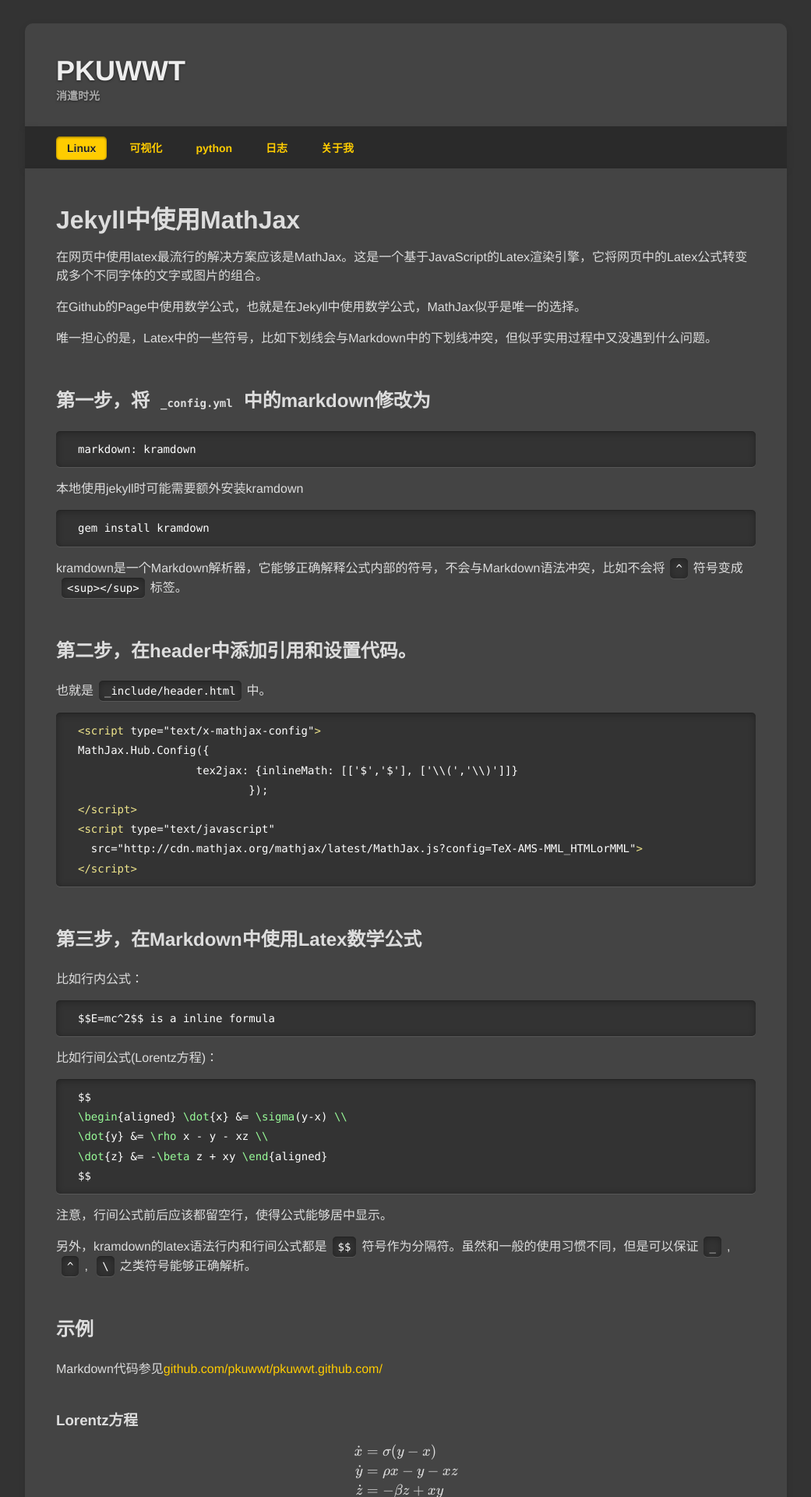
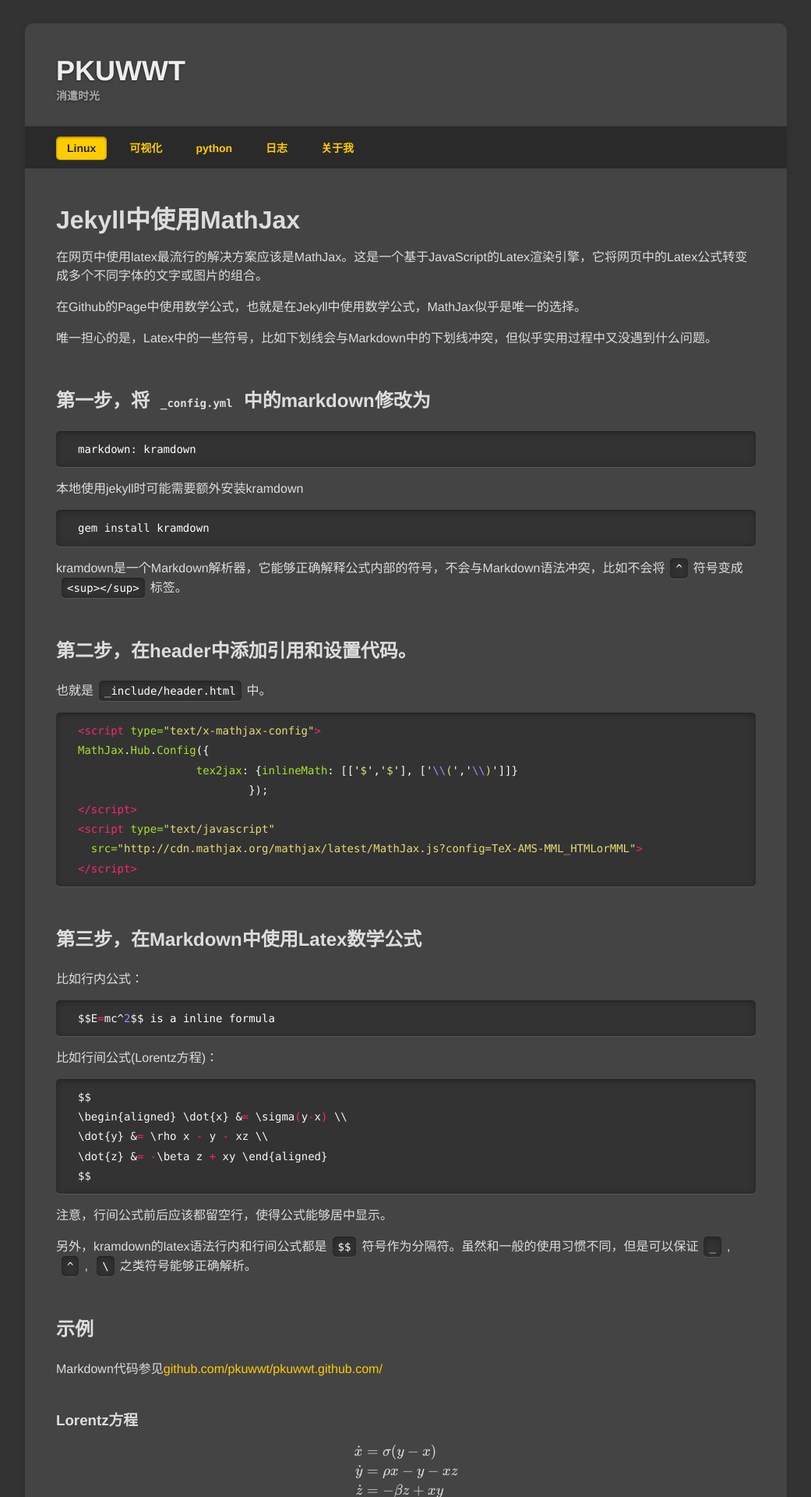
Before and after one commit to pkuwwt/pkuwwt.github.io, a Jekyll site: the page built from linux/_posts/2013-12-03-jekyll-using-mathjax.md, in a window 1280 px wide. Shown: the top 1920 px of the page at 78% size, without its empty margins (119-1160 px from the left). Built offline with Jekyll 4.4.1, drawn with Linux system fonts in a browser that asks for light colours; formulas are drawn with MathJax 3; comment, search, counter and statistics services are not loaded.

Commit message:
modified:   css/pygments.css

```diff
--- a/css/pygments.css
+++ b/css/pygments.css
@@ -1,70 +1,59 @@
-/*.highlight  { background: #333333; color: #ffffff}*/
-.highlight .hll { background-color: #ffffcc }
-.highlight .c { color: #87ceeb} /* Comment */
-.highlight .err { color: #ffffff} /* Error */
-.highlight .g { color: #ffffff} /* Generic */
-.highlight .k { color: #f0e68c} /* Keyword */
-.highlight .l { color: #ffffff} /* Literal */
-.highlight .n { color: #ffffff} /* Name */
-.highlight .o { color: #ffffff} /* Operator */
-.highlight .x { color: #ffffff} /* Other */
-.highlight .p { color: #ffffff} /* Punctuation */
-.highlight .cm { color: #87ceeb} /* Comment.Multiline */
-.highlight .cp { color: #cd5c5c} /* Comment.Preproc */
-.highlight .c1 { color: #87ceeb} /* Comment.Single */
-.highlight .cs { color: #87ceeb} /* Comment.Special */
-.highlight .gd { color: #0000c0; font-weight: bold; background-color: #008080 } /* Generic.Deleted */
-.highlight .ge { color: #c000c0; text-decoration: underline} /* Generic.Emph */
-.highlight .gr { color: #c0c0c0; font-weight: bold; background-color: #c00000 } /* Generic.Error */
-.highlight .gh { color: #cd5c5c} /* Generic.Heading */
-.highlight .gi { color: #ffffff; background-color: #0000c0 } /* Generic.Inserted */
-.highlight span.go { color: #add8e6; font-weight: bold; background-color: #4d4d4d } /* Generic.Output, qualified with span to prevent applying this style to the Go language, see #1153. */
-.highlight .gp { color: #ffffff} /* Generic.Prompt */
-.highlight .gs { color: #ffffff} /* Generic.Strong */
-.highlight .gu { color: #cd5c5c} /* Generic.Subheading */
-.highlight .gt { color: #c0c0c0; font-weight: bold; background-color: #c00000 } /* Generic.Traceback */
-.highlight .kc { color: #f0e68c} /* Keyword.Constant */
-.highlight .kd { color: #f0e68c} /* Keyword.Declaration */
-.highlight .kn { color: #f0e68c} /* Keyword.Namespace */
-.highlight .kp { color: #f0e68c} /* Keyword.Pseudo */
-.highlight .kr { color: #f0e68c} /* Keyword.Reserved */
-.highlight .kt { color: #bdb76b} /* Keyword.Type */
-.highlight .ld { color: #ffffff} /* Literal.Date */
-.highlight .m { color: #ffffff} /* Literal.Number */
-.highlight .s { color: #ffffff} /* Literal.String */
-.highlight .na { color: #ffffff} /* Name.Attribute */
-.highlight .nb { color: #ffffff} /* Name.Builtin */
-.highlight .nc { color: #ffffff} /* Name.Class */
-.highlight .no { color: #ffa0a0} /* Name.Constant */
-.highlight .nd { color: #ffffff} /* Name.Decorator */
-.highlight .ni { color: #ffdead} /* Name.Entity */
-.highlight .ne { color: #ffffff} /* Name.Exception */
-.highlight .nf { color: #ffffff} /* Name.Function */
-.highlight .nl { color: #ffffff} /* Name.Label */
-.highlight .nn { color: #ffffff} /* Name.Namespace */
-.highlight .nx { color: #ffffff} /* Name.Other */
-.highlight .py { color: #ffffff} /* Name.Property */
-.highlight .nt { color: #f0e68c} /* Name.Tag */
-.highlight .nv { color: #98fb98} /* Name.Variable */
-.highlight .ow { color: #ffffff} /* Operator.Word */
-.highlight .w { color: #ffffff} /* Text.Whitespace */
-.highlight .mf { color: #ffffff} /* Literal.Number.Float */
-.highlight .mh { color: #ffffff} /* Literal.Number.Hex */
-.highlight .mi { color: #ffffff} /* Literal.Number.Integer */
-.highlight .mo { color: #ffffff} /* Literal.Number.Oct */
-.highlight .sb { color: #ffffff} /* Literal.String.Backtick */
-.highlight .sc { color: #ffffff} /* Literal.String.Char */
-.highlight .sd { color: #ffffff} /* Literal.String.Doc */
-.highlight .s2 { color: #ffffff} /* Literal.String.Double */
-.highlight .se { color: #ffffff} /* Literal.String.Escape */
-.highlight .sh { color: #ffffff} /* Literal.String.Heredoc */
-.highlight .si { color: #ffffff} /* Literal.String.Interpol */
-.highlight .sx { color: #ffffff} /* Literal.String.Other */
-.highlight .sr { color: #ffffff} /* Literal.String.Regex */
-.highlight .s1 { color: #ffffff} /* Literal.String.Single */
-.highlight .ss { color: #ffffff} /* Literal.String.Symbol */
-.highlight .bp { color: #ffffff} /* Name.Builtin.Pseudo */
-.highlight .vc { color: #98fb98} /* Name.Variable.Class */
-.highlight .vg { color: #98fb98} /* Name.Variable.Global */
-.highlight .vi { color: #98fb98} /* Name.Variable.Instance */
-.highlight .il { color: #ffffff} /* Literal.Number.Integer.Long */
+.hll { background-color: #49483e }
+.c { color: #75715e } /* Comment */
+.err { color: #960050; background-color: #1e0010 } /* Error */
+.k { color: #66d9ef } /* Keyword */
+.l { color: #ae81ff } /* Literal */
+.n { color: #f8f8f2 } /* Name */
+.o { color: #f92672 } /* Operator */
+.p { color: #f8f8f2 } /* Punctuation */
+.cm { color: #75715e } /* Comment.Multiline */
+.cp { color: #75715e } /* Comment.Preproc */
+.c1 { color: #75715e } /* Comment.Single */
+.cs { color: #75715e } /* Comment.Special */
+.ge { font-style: italic } /* Generic.Emph */
+.gs { font-weight: bold } /* Generic.Strong */
+.kc { color: #66d9ef } /* Keyword.Constant */
+.kd { color: #66d9ef } /* Keyword.Declaration */
+.kn { color: #f92672 } /* Keyword.Namespace */
+.kp { color: #66d9ef } /* Keyword.Pseudo */
+.kr { color: #66d9ef } /* Keyword.Reserved */
+.kt { color: #66d9ef } /* Keyword.Type */
+.ld { color: #e6db74 } /* Literal.Date */
+.m { color: #ae81ff } /* Literal.Number */
+.s { color: #e6db74 } /* Literal.String */
+.na { color: #a6e22e } /* Name.Attribute */
+.nb { color: #f8f8f2 } /* Name.Builtin */
+.nc { color: #a6e22e } /* Name.Class */
+.no { color: #66d9ef } /* Name.Constant */
+.nd { color: #a6e22e } /* Name.Decorator */
+.ni { color: #f8f8f2 } /* Name.Entity */
+.ne { color: #a6e22e } /* Name.Exception */
+.nf { color: #a6e22e } /* Name.Function */
+.nl { color: #f8f8f2 } /* Name.Label */
+.nn { color: #f8f8f2 } /* Name.Namespace */
+.nx { color: #a6e22e } /* Name.Other */
+.py { color: #f8f8f2 } /* Name.Property */
+.nt { color: #f92672 } /* Name.Tag */
+.nv { color: #f8f8f2 } /* Name.Variable */
+.ow { color: #f92672 } /* Operator.Word */
+.w { color: #f8f8f2 } /* Text.Whitespace */
+.mf { color: #ae81ff } /* Literal.Number.Float */
+.mh { color: #ae81ff } /* Literal.Number.Hex */
+.mi { color: #ae81ff } /* Literal.Number.Integer */
+.mo { color: #ae81ff } /* Literal.Number.Oct */
+.sb { color: #e6db74 } /* Literal.String.Backtick */
+.sc { color: #e6db74 } /* Literal.String.Char */
+.sd { color: #e6db74 } /* Literal.String.Doc */
+.s2 { color: #e6db74 } /* Literal.String.Double */
+.se { color: #ae81ff } /* Literal.String.Escape */
+.sh { color: #e6db74 } /* Literal.String.Heredoc */
+.si { color: #e6db74 } /* Literal.String.Interpol */
+.sx { color: #e6db74 } /* Literal.String.Other */
+.sr { color: #e6db74 } /* Literal.String.Regex */
+.s1 { color: #e6db74 } /* Literal.String.Single */
+.ss { color: #e6db74 } /* Literal.String.Symbol */
+.bp { color: #f8f8f2 } /* Name.Builtin.Pseudo */
+.vc { color: #f8f8f2 } /* Name.Variable.Class */
+.vg { color: #f8f8f2 } /* Name.Variable.Global */
+.vi { color: #f8f8f2 } /* Name.Variable.Instance */
+.il { color: #ae81ff } /* Literal.Number.Integer.Long */
```
